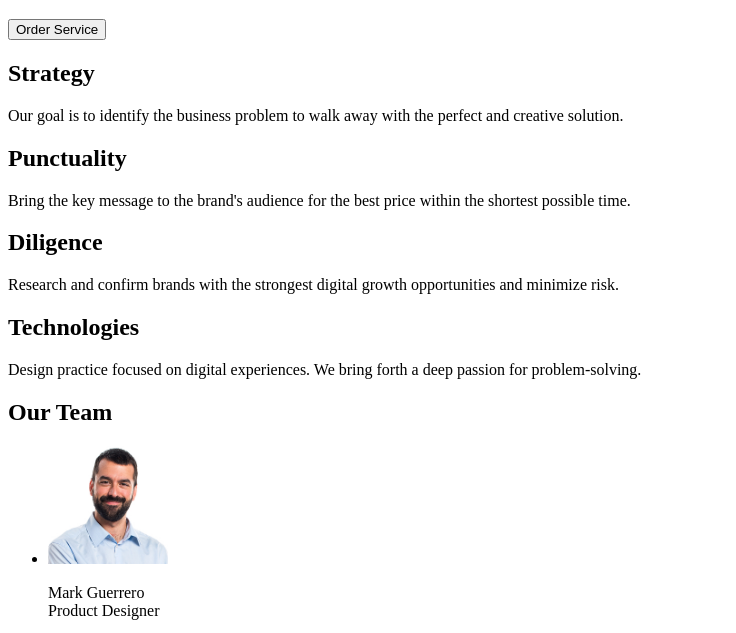
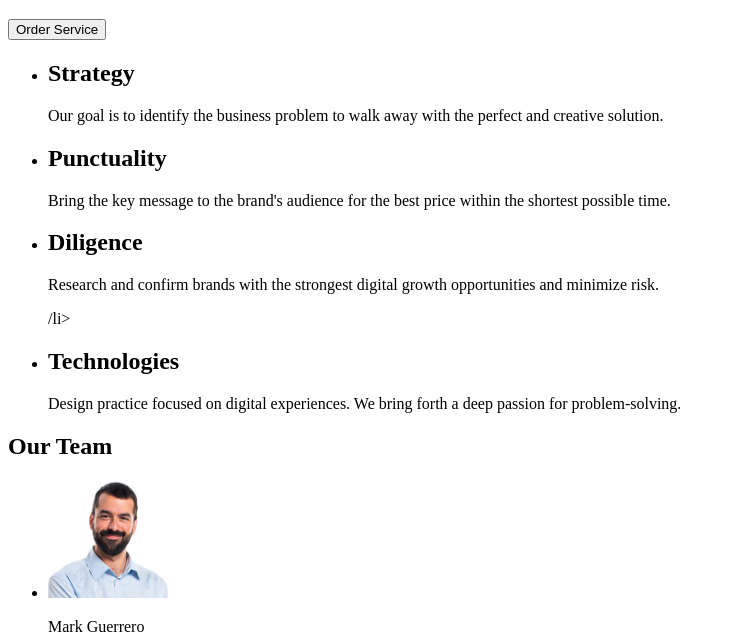
Before and after one commit to TugceIT/goit-markup-hw-01, a plain HTML site: page index.html in a window 1280 px wide. Shown: the part 123-756 px from the top of the page, without its empty margins (0-736 px from the left). Drawn offline with Linux system fonts and the light colour scheme.

Commit message:
modified index file

```diff
--- a/index.html
+++ b/index.html
@@ -24,59 +24,62 @@
     <button type="button">Order Service</button>
 
   <section>
-    <h2>Strategy</h2>
+    <ul>
+        <li>
+            <h2>Strategy</h2>
         <p>
         Our goal is to identify the business
     problem to walk away with the perfect and creative
     solution.
         </p>
-
-    <h2>Punctuality</h2>
+        </li>
+        <li>
+            <h2>Punctuality</h2>
         <p>
         Bring the key message to the brand's audience for the
         best price within the shortest possible time.
         </p>
-
-    <h2>Diligence</h2>
+        </li>
+        <li>
+            <h2>Diligence</h2>
         <p>
         Research and confirm brands with the strongest digital
         growth opportunities and minimize risk.
         </p>
-
-    <h2>Technologies</h2>
+        /li>
+        <li>
+            <h2>Technologies</h2>
         <p>
         Design practice focused on digital experiences.
         We bring forth a deep passion for problem-solving.
         </p>
+        </li>
+      </ul>
     </section>
 
     <section>
         <h2>Our Team</h2>
             <ul>
                 <li>
-                    <img src="images/img-3.jpg"
-                    alt="Mark Guerrero" width="120"/>
+                    <img src="images/img-3.jpg" alt="Mark Guerrero" width="120"/>
                     <p>Mark Guerrero <br>
                         Product Designer
                     </p>
                 </li>
                 <li>
-                    <img src="images/img-2.jpg"
-                    alt="Tom Ford" width="120"/>
+                    <img src="images/img-2.jpg" alt="Tom Ford" width="120"/>
                     <p>Tom Ford Frontend <br>
                         Developer
                     </p>
                 </li>
                 <li>
-                    <img src="images/img-1.jpg"
-                    alt="Camila Garcia" width="120"/>
+                    <img src="images/img-1.jpg" alt="Camila Garcia" width="120"/>
                     <p>Camila Garcia <br>
                         Marketing
                     </p>
                 </li>
                 <li>
-                    <img src="images/img.jpg"
-                    alt="Daniel Wilson" width="120"/>
+                    <img src="images/img.jpg" alt="Daniel Wilson" width="120"/>
                     <p>Daniel Wilson <br>
                         UI Designer
                     </p>
```
